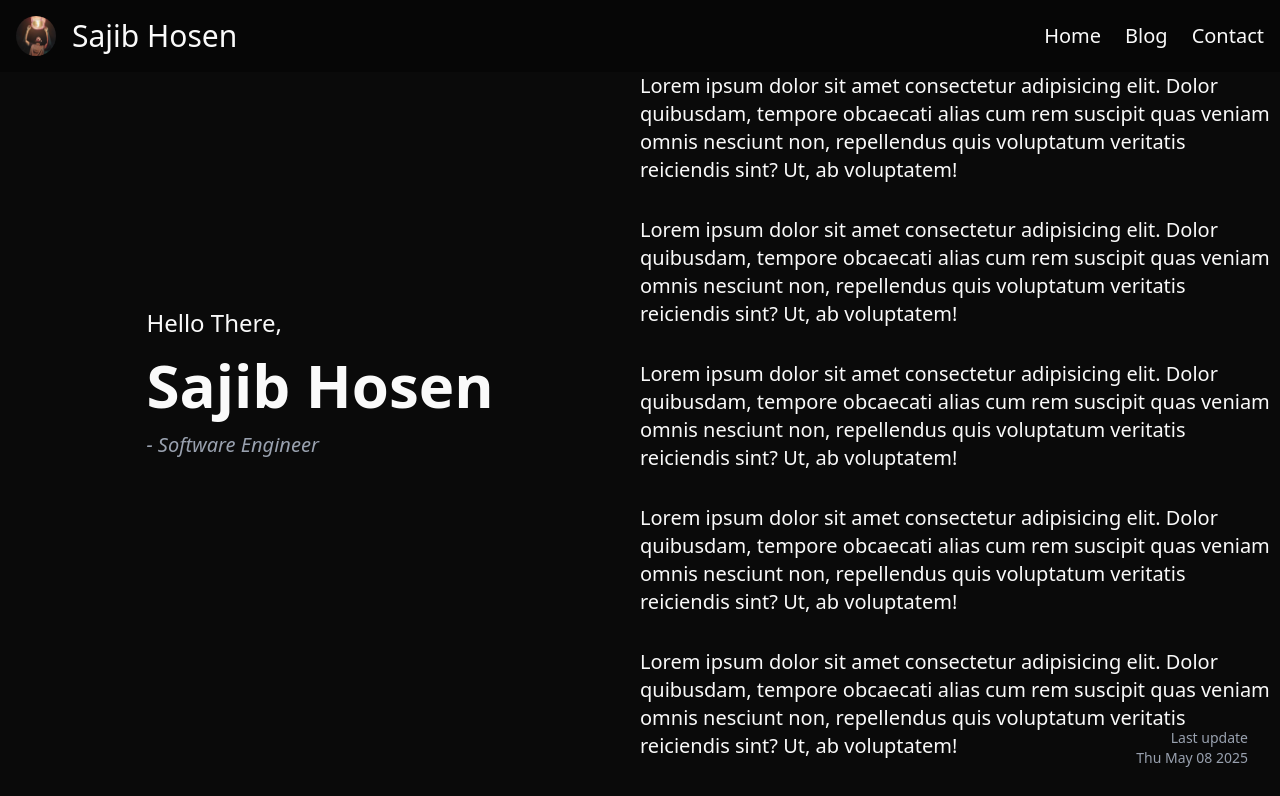
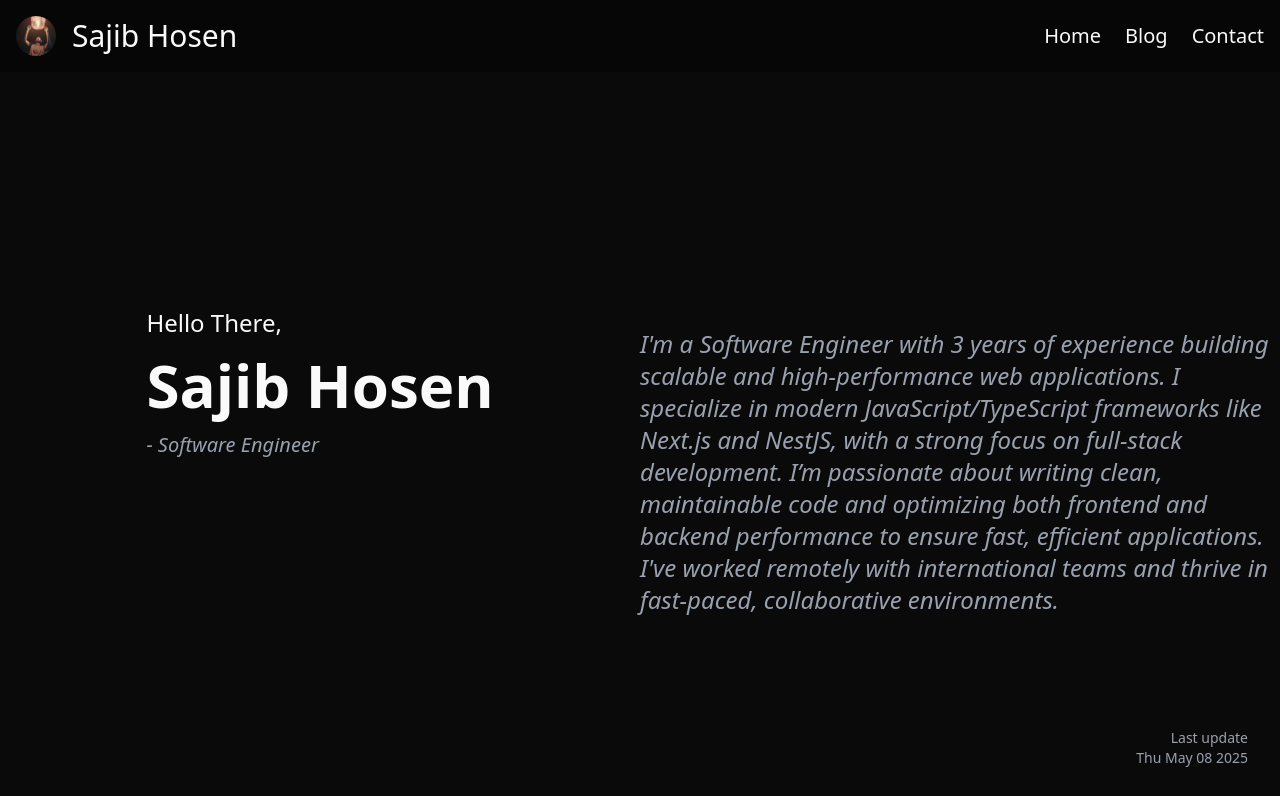
Before and after one commit to sajib-hosen/sajib, a Next.js app: page / in a window 1280 px wide. Shown: the top 796 px of the page. Built offline with nearby package versions, Linux system fonts and the light colour scheme.

Commit message:
updating content

```diff
--- a/app/page.tsx
+++ b/app/page.tsx
@@ -34,19 +34,26 @@ export default function Home() {
                     <div className=" space-y-4">
                         <h1 className=" text-2xl ">Hello There,</h1>
                         <p className="text-6xl font-bold">{MY_NAME}</p>
-            <p className=" text-gray-400 text-xl italic">- Software Engineer</p>
+                        <p className=" text-gray-400 text-xl italic">
+                            - Software Engineer
+                        </p>
                     </div>
                 }
                 right={
                     <>
-            {[...Array(10)].map((_, index) => (
-              <p key={index} className="mb-8 text-xl">
-                Lorem ipsum dolor sit amet consectetur adipisicing elit. Dolor
-                quibusdam, tempore obcaecati alias cum rem suscipit quas veniam
-                omnis nesciunt non, repellendus quis voluptatum veritatis
-                reiciendis sint? Ut, ab voluptatem!
-              </p>
-            ))}
+                        <h1 className=" text-2xl text-gray-400 italic ">
+                            {`I'm a Software Engineer with 3 years of experience
+                            building scalable and high-performance web
+                            applications. I specialize in modern
+                            JavaScript/TypeScript frameworks like Next.js and
+                            NestJS, with a strong focus on full-stack
+                            development. I’m passionate about writing clean,
+                            maintainable code and optimizing both frontend and
+                            backend performance to ensure fast, efficient
+                            applications. I've worked remotely with
+                            international teams and thrive in fast-paced,
+                            collaborative environments.`}
+                        </h1>
                     </>
                 }
             />
@@ -62,10 +69,11 @@ export default function Home() {
                     <>
                         {[...Array(4)].map((_, index) => (
                             <p key={index} className="mb-8 text-xl">
-                Lorem ipsum dolor sit amet consectetur adipisicing elit. Dolor
-                quibusdam, tempore obcaecati alias cum rem suscipit quas veniam
-                omnis nesciunt non, repellendus quis voluptatum veritatis
-                reiciendis sint? Ut, ab voluptatem!
+                                Lorem ipsum dolor sit amet consectetur
+                                adipisicing elit. Dolor quibusdam, tempore
+                                obcaecati alias cum rem suscipit quas veniam
+                                omnis nesciunt non, repellendus quis voluptatum
+                                veritatis reiciendis sint? Ut, ab voluptatem!
                             </p>
                         ))}
                     </>
@@ -75,7 +83,9 @@ export default function Home() {
             <EachBlok
                 left={
                     <div className=" space-y-4">
-            <h1 className="text-2xl text-gray-400 ">Professional</h1>
+                        <h1 className="text-2xl text-gray-400 ">
+                            Professional
+                        </h1>
                         <p className="text-6xl font-bold pl-18">Skills</p>
                     </div>
                 }
@@ -83,10 +93,11 @@ export default function Home() {
                     <>
                         {[...Array(10)].map((_, index) => (
                             <p key={index} className="mb-8 text-xl">
-                Lorem ipsum dolor sit amet consectetur adipisicing elit. Dolor
-                quibusdam, tempore obcaecati alias cum rem suscipit quas veniam
-                omnis nesciunt non, repellendus quis voluptatum veritatis
-                reiciendis sint? Ut, ab voluptatem!
+                                Lorem ipsum dolor sit amet consectetur
+                                adipisicing elit. Dolor quibusdam, tempore
+                                obcaecati alias cum rem suscipit quas veniam
+                                omnis nesciunt non, repellendus quis voluptatum
+                                veritatis reiciendis sint? Ut, ab voluptatem!
                             </p>
                         ))}
                     </>
@@ -104,10 +115,11 @@ export default function Home() {
                     <>
                         {[...Array(10)].map((_, index) => (
                             <p key={index} className="mb-8 text-xl">
-                Lorem ipsum dolor sit amet consectetur adipisicing elit. Dolor
-                quibusdam, tempore obcaecati alias cum rem suscipit quas veniam
-                omnis nesciunt non, repellendus quis voluptatum veritatis
-                reiciendis sint? Ut, ab voluptatem!
+                                Lorem ipsum dolor sit amet consectetur
+                                adipisicing elit. Dolor quibusdam, tempore
+                                obcaecati alias cum rem suscipit quas veniam
+                                omnis nesciunt non, repellendus quis voluptatum
+                                veritatis reiciendis sint? Ut, ab voluptatem!
                             </p>
                         ))}
                     </>
```
Also changed, not shown: 1 other file (tests, documents, lock files or other folders). Lines whose indentation alone changed are shown as unchanged.
